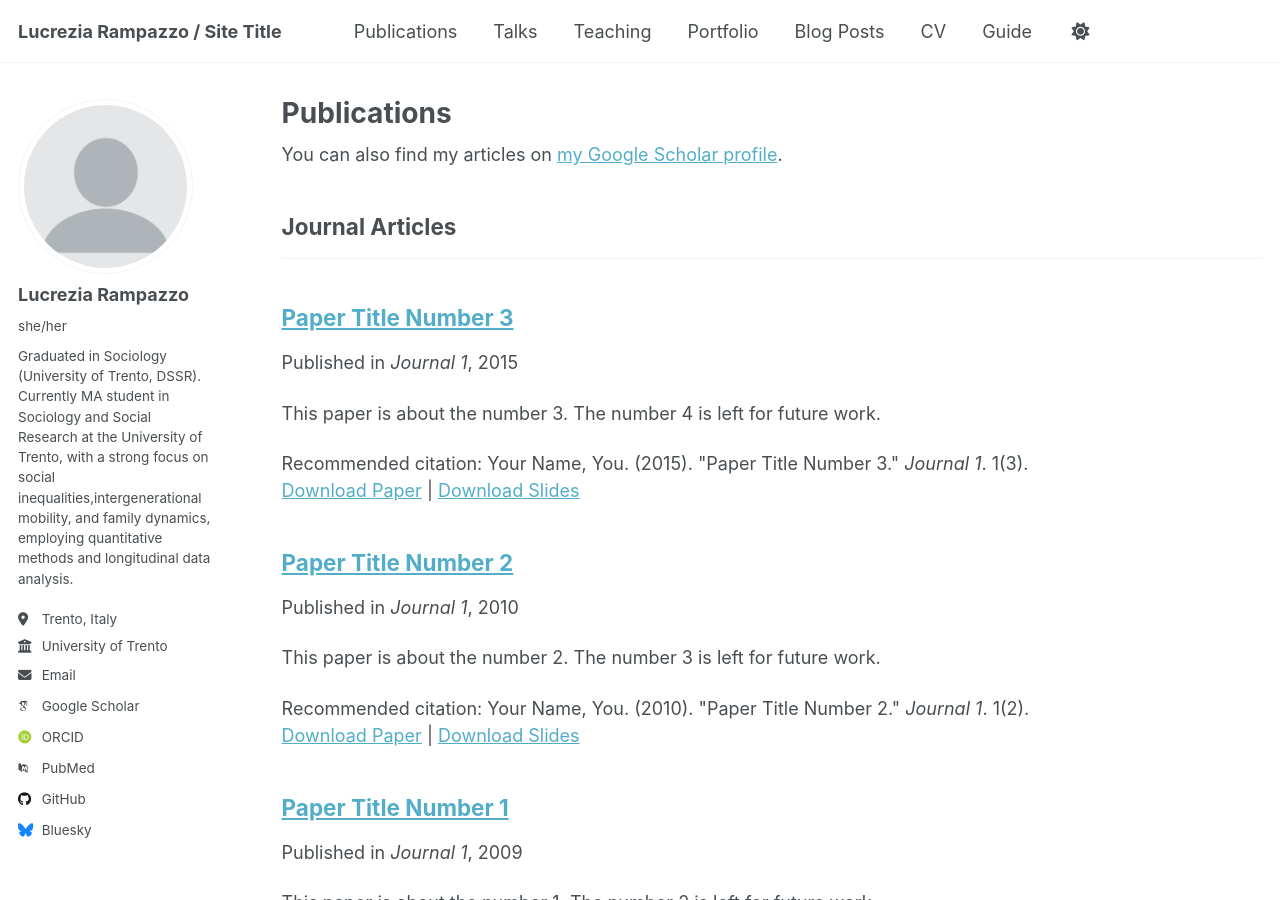
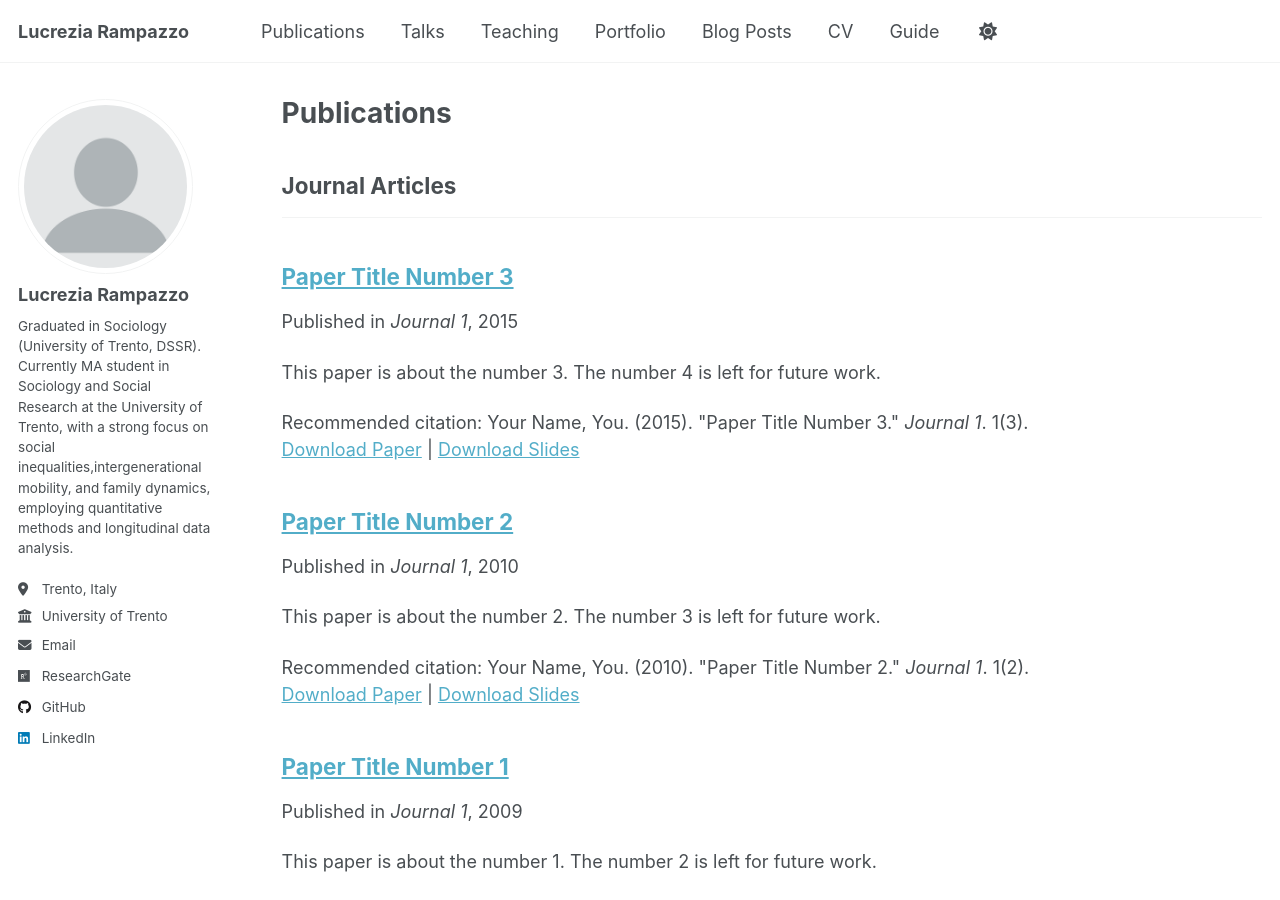
Before and after one commit to LucreziaRampazzo/lucreziarampazzo.github.io, a Jekyll site: the page built from _pages/publications.html, in a window 1280 px wide and 900 px high. Built offline with Jekyll 4.4.1, drawn with Linux system fonts in a browser that asks for light colours; some web fonts are replaced; a script that is not in the unit is left out; part of the change alters nothing that is shown.

Commit message:
Update _config.yml

```diff
--- a/_config.yml
+++ b/_config.yml
@@ -1,7 +1,7 @@
 # Basic Site Settings
 locale                   : "en-US"
 site_theme               : "default" # Currently available options are "default", "air"
-title                    : "Lucrezia Rampazzo / Site Title"
+title                    : "Lucrezia Rampazzo"
 title_separator          : "-"
 name                     : &name "Lucrezia Rampazzo"
 description              : &description "Master's student in Sociology and Social Research at the University of Trento | University of Trento Graduate"   # Update this with a general description of your site, this is the default if not overridden by a page
@@ -16,7 +16,7 @@ author:
   # Biographic information
   avatar           : "profile.png"
   name             : "Lucrezia Rampazzo"
-  pronouns         :  "she/her"
+  pronouns         :  ""
   bio              : "Graduated in Sociology (University of Trento, DSSR). Currently MA student in Sociology and Social Research at the University of Trento, with a strong focus on social inequalities,intergenerational mobility, and family dynamics, employing quantitative methods and longitudinal data analysis."
   location         : "Trento, Italy"
   employer         : "University of Trento"
@@ -24,51 +24,15 @@ author:
   email            : "lucrezia.rampazzo@studenti.unitn.it"
 
   # Academic websites
-  academia         : # URL
-  arxiv            : # URL - Update with the correct link to your profile
-  googlescholar    : ""
-  inspire-hep      : # URL
-  impactstory      : # URL
-  orcid            : ""
-  semantic         : # URL
-  pubmed           : ""
-  researchgate     : # URL
-  scopus           : # URL
+  researchgate     : "https://www.researchgate.net/profile/Lucrezia-Rampazzo"
+
 
   # Repositories and software development
-  bitbucket        : # Username - Update with your username on the site
-  codepen          : # Username
-  dribbble         : # Username
-  github           : ""
-  kaggle           : # Username
-  stackoverflow    : # User number or user number and name (i.e., use "1" or "1/jeff-atwood")
+  github           : "LucreziaRampazzo"
 
   # Social media
-  artstation       : # Username
-  bluesky          : "" # Replace this with you Bluesky username
-  facebook         : # Username
-  flickr           : # Username
-  foursquare       : # Username
-  goodreads        : # Username
-  google_plus      : # Username
-  keybase          : # Username
-  instagram        : # Username
-  lastfm           : # Username
-  linkedin         : # Username
-  mastodon         : # URL
-  medium           : # URL
-  pinterest        : # Username
-  soundcloud       : # Username
-  steam            : # Username
-  telegram         : # URL
-  tumblr           : # Username
-  twitter          : # Username for X / Twitter
-  vine             : # Username
-  weibo            : # Username
-  wikipedia        : # Username
-  xing             : # Username
-  youtube          : # Username
-  zhihu            : # Username
+  linkedin         : lucreziarampazzo
+
 
 # Publication Category - The following the list of publication categories and their headings
 publication_category:
```
